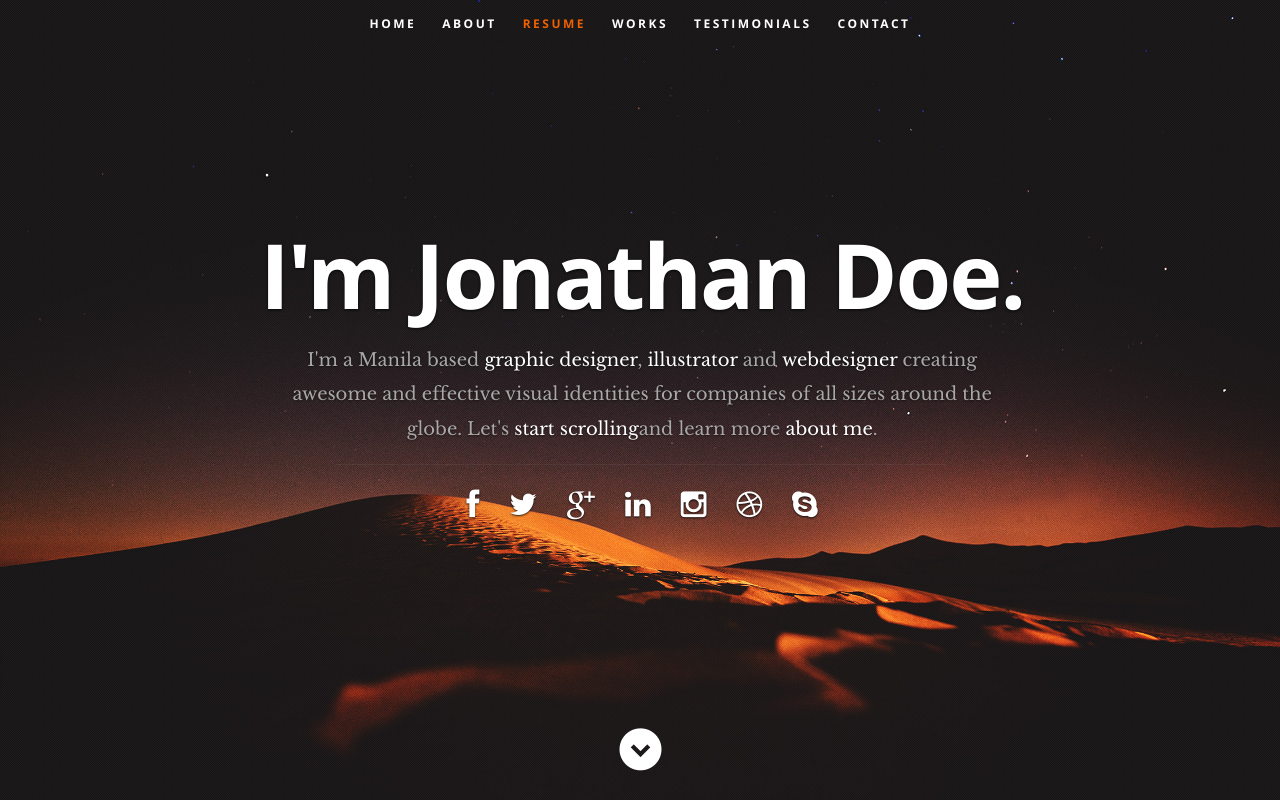
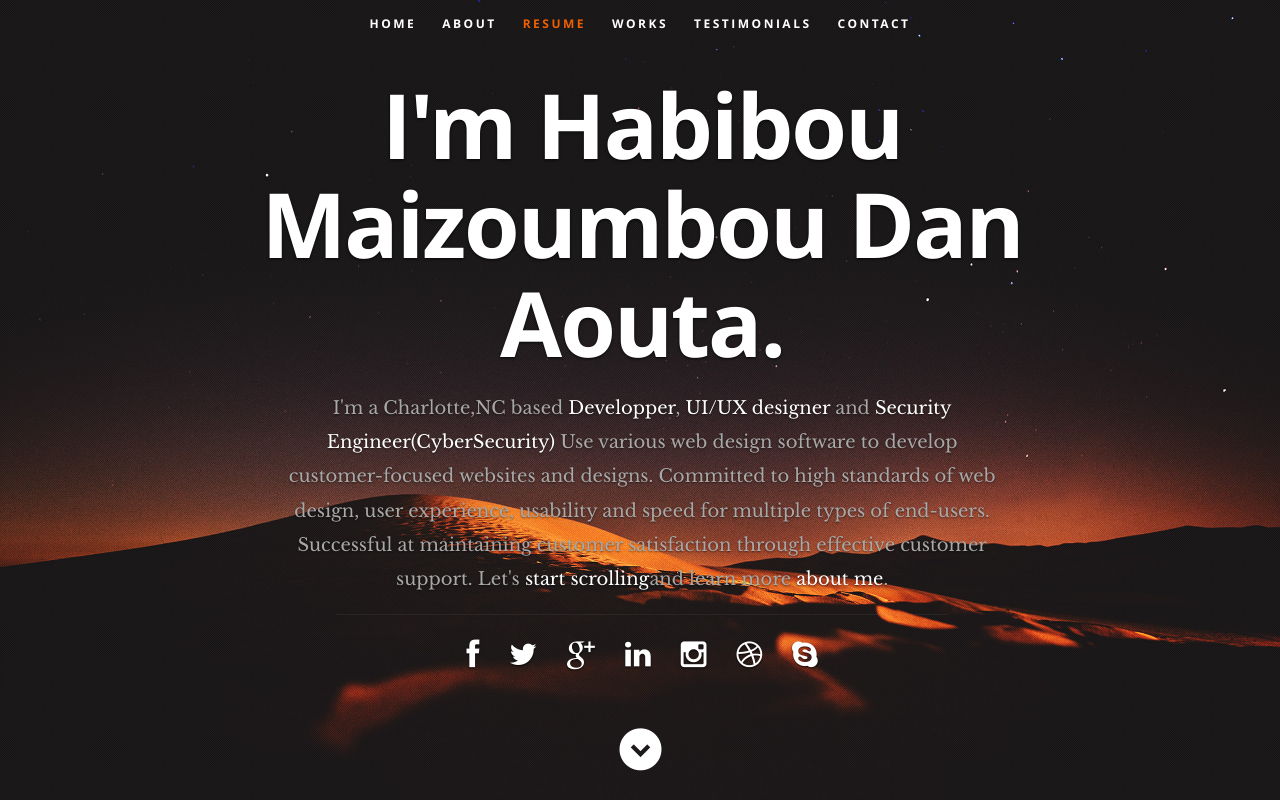
Before and after one commit to Habibou9/portfolio, a React (Create React App) app: page / in a window 1280 px wide. Shown: the top 800 px of the page. Built offline with nearby package versions, Linux system fonts and the light colour scheme.

Commit message:
updating Home page

```diff
--- a/src/components/header/header.js
+++ b/src/components/header/header.js
@@ -19,9 +19,10 @@ export default class Header extends Component {
     </nav> {/* end #nav-wrap */}
     <div className="row banner">
       <div className="banner-text">
-        <h1 className="responsive-headline">I'm Jonathan Doe.</h1>
-        <h3>I'm a Manila based <span>graphic designer</span>, <span>illustrator</span> and <span>webdesigner</span> creating awesome and
-          effective visual identities for companies of all sizes around the globe. Let's <a className="smoothscroll" href="#about">start scrolling</a>
+        <h1 className="responsive-headline">I'm Habibou Maizoumbou Dan Aouta.</h1>
+        <h3>I'm a Charlotte,NC based <span>Developper</span>, <span>UI/UX designer</span> and <span>Security Engineer(CyberSecurity) </span> Use various web design software to develop customer-focused websites and designs.
+        Committed to high standards of web design, user experience, usability and speed for multiple types of end-users.
+        Successful at maintaining customer satisfaction through effective customer support.  Let's <a className="smoothscroll" href="#about">start scrolling</a>
           and learn more <a className="smoothscroll" href="#about">about me</a>.</h3>
         <hr />
         <ul className="social">
```
Also changed, not shown: 18 other files (tests, documents, lock files or other folders).
